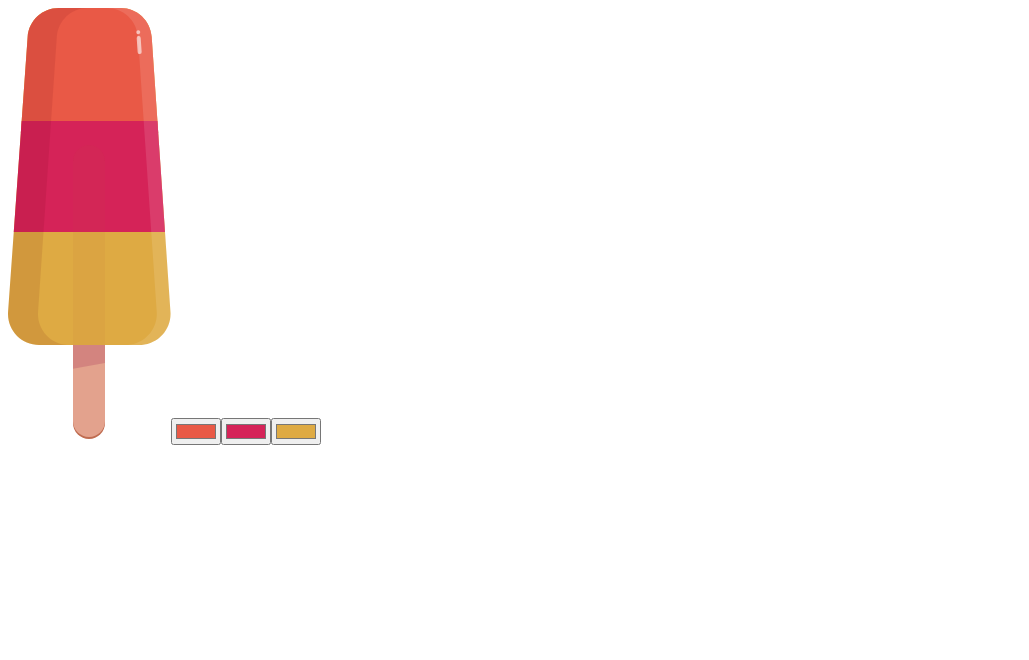
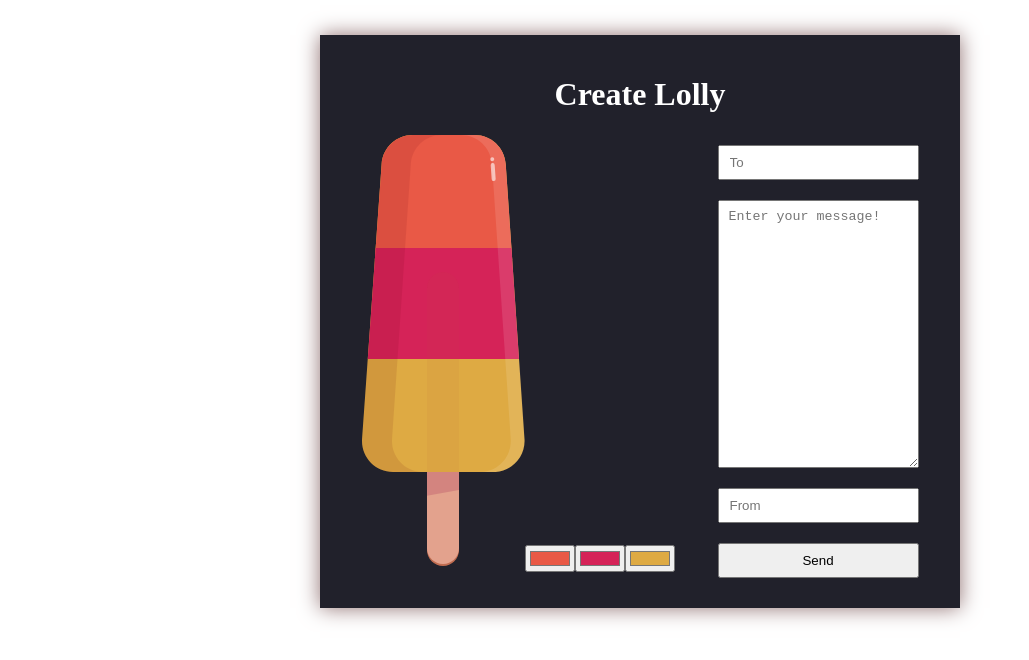
Before and after one commit to saadtechgeek/gatsby-virtual-lolly, a Gatsby site: page / in a window 1280 px wide. Shown: the whole page, without its empty margins (0-1029 px from the left). Built offline with nearby package versions, Linux system fonts and the light colour scheme; Gatsby itself is replaced by a stand-in of ours.

Commit message:
fixed header issue

```diff
--- a/src/pages/index.jsx
+++ b/src/pages/index.jsx
@@ -1,10 +1,14 @@
 import React, {useState} from 'react';
 import Lolly from './../components/lolly'
+import "./styles.css";
+
 const Home = () => {
     const [c1, setC1] = useState('#e95946');
     const [c2, setC2] = useState('#d52358');
     const [c3, setC3] = useState('#deaa43');
     return (
+        <div className="container">
+        <h1>Create Lolly</h1>
         <div className="main-container">
             <div>
                 <Lolly top={c1} middle={c2} bottom={c3} />
@@ -12,6 +16,14 @@ const Home = () => {
                 <input type="color" value={c2} onChange={(e) => { setC2(e.target.value) }} />
                 <input type="color" value={c3} onChange={(e) => { setC3(e.target.value) }} />
             </div>
+            <div className="form-container">
+                <input type="text" placeholder="To" />
+                <textarea  placeholder="Enter your message!" />
+                <input type="text" placeholder="From" />
+
+                <button>Send</button>
+            </div>
+        </div>
         </div>
     )
 }
```
